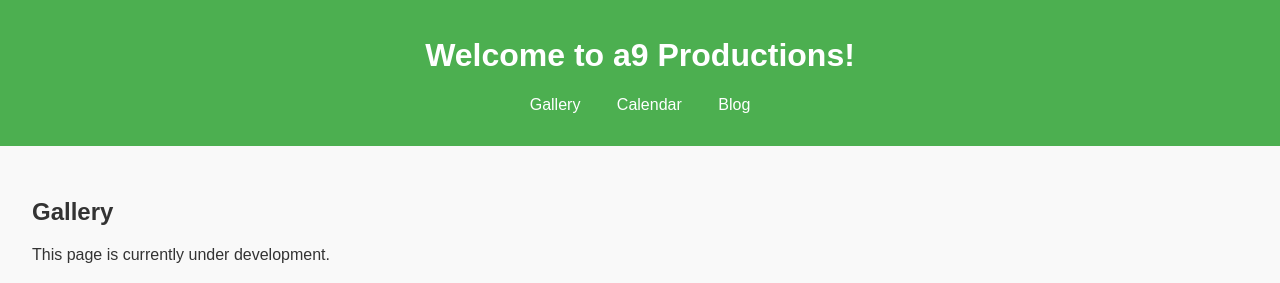
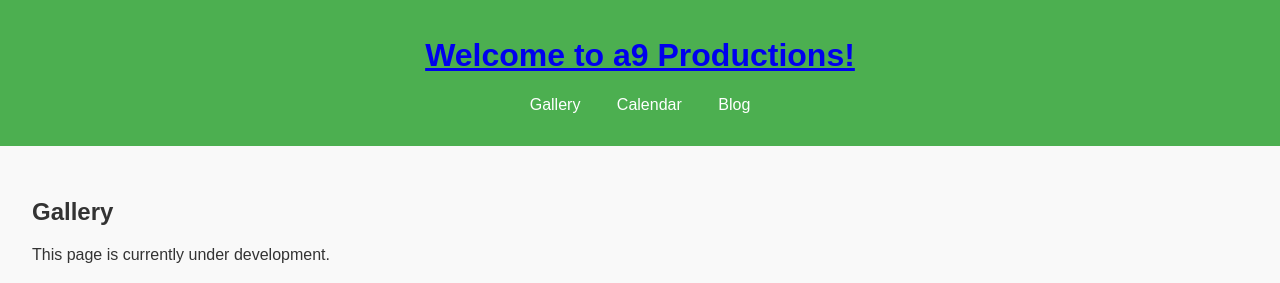
Before and after one commit to a9productions/hello, a plain HTML site: page gallery.html in a window 1280 px wide. Shown: the top 283 px of the page. Drawn offline with Linux system fonts and the light colour scheme.

Commit message:
Update gallery.html

```diff
--- a/gallery.html
+++ b/gallery.html
@@ -3,12 +3,12 @@
 <head>
     <meta charset="UTF-8">
     <meta name="viewport" content="width=device-width, initial-scale=1.0">
-    <title><a href="index.html">a9 Productions Gallery</a></title>
+    <title>a9 Productions Gallery</title>
     <link rel="stylesheet" href="style.css">
 </head>
 <body>
     <header>
-        <h1>Welcome to a9 Productions!</h1>
+        <h1><a href="index.html">Welcome to a9 Productions!</a></h1>
         <nav>
             <ul>
                 <li><a href="gallery.html">Gallery</a></li>
```
